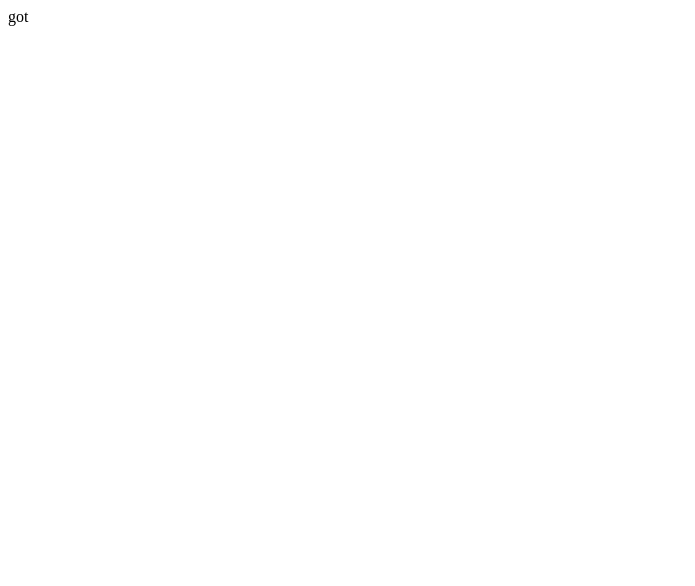
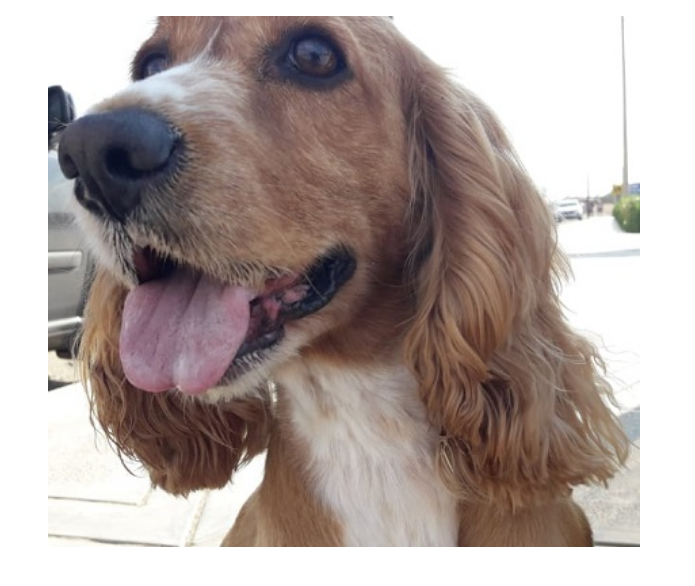
Before and after one commit to JCairoG/personal-card, a plain HTML site: page index.html in a window 1280 px wide. Shown: the whole page, without its empty margins (0-695 px from the left). Drawn offline with Linux system fonts and the light colour scheme.

Commit message:
personal card

```diff
--- a/index.html
+++ b/index.html
@@ -5,10 +5,15 @@
     <meta http-equiv="X-UA-Compatible" content="IE=edge">
     <meta name="viewport" content="width=device-width, initial-scale=1.0">
     <title>Tarjeta Personal</title>
-    <link rel="icon" type="image/jpg" href="./src/BurnDisk.ico"></rel>
+    <link rel="icon" type="image/jpg" href="./src/BurnDisk.ico">
 </head>
 <body>
-    got
+    <header>
+        <figure>
+            <img src="./src/foto.jpg" alt="Foto de un coker" width="50%"/>
+        </figure>
+    </header>
+
 
 </body>
 </html>
```
Also changed, not shown: src/foto.jpg (added).
